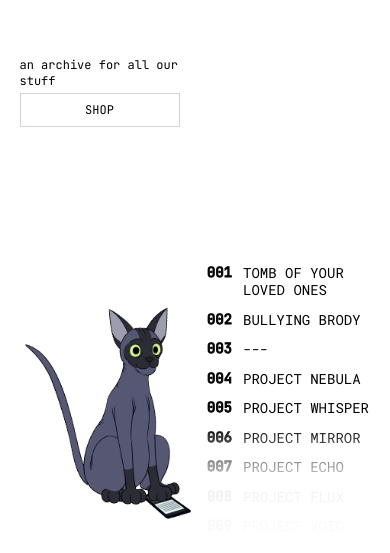
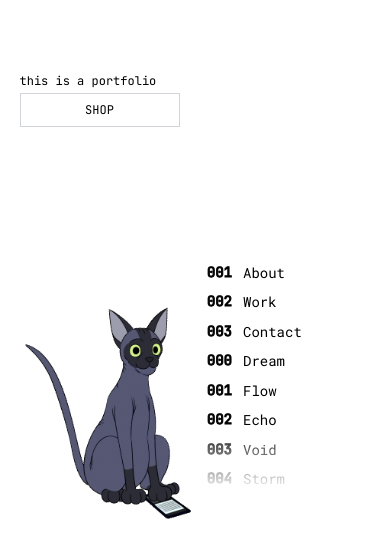
Before and after one commit to shuhzeb-dotcom/fresh-canvas, a React (Vite) app: page / in a window 390 px wide. Shown: the part 291-844 px from the top of the page. Built offline with nearby package versions, Linux system fonts and the light colour scheme; a web font is replaced by a local one.

Commit message:
Refactor to portfolio with poems

```diff
--- a/src/App.tsx
+++ b/src/App.tsx
@@ -2,69 +2,37 @@ import React, { useState, useEffect, useRef } from 'react';
 
 function App() {
   const [activeProject, setActiveProject] = useState<number | null>(null);
-  const [showEmailForm, setShowEmailForm] = useState(false);
-  const [email, setEmail] = useState('');
-  const [hoveredProject, setHoveredProject] = useState<number | null>(null);
-  const [joinUsHovered, setJoinUsHovered] = useState(false);
   const [shopHovered, setShopHovered] = useState(false);
   const [isMobile, setIsMobile] = useState(false);
   const [catState, setCatState] = useState<'idle' | 'typing'>('idle');
   const catStateRef = useRef<'idle' | 'typing'>('idle');
-  const [descriptionLines, setDescriptionLines] = useState<string[]>(['an archive for all our stuff']);
+  const [descriptionLines, setDescriptionLines] = useState<string[]>(['this is a portfolio']);
   const [currentTypingLine, setCurrentTypingLine] = useState('');
   const isTypingRef = useRef(false);
   const currentTextRef = useRef('');
   const currentCharIndexRef = useRef(0);
   const currentTypingLineRef = useRef('');
   const typingTimeoutRef = useRef<NodeJS.Timeout | null>(null);
-  const joinUsHoverTimeoutRef = useRef<NodeJS.Timeout | null>(null);
   const projectRefs = useRef<(HTMLDivElement | null)[]>([]);
   const projectListRef = useRef<HTMLDivElement | null>(null);
   const hasScrolledRef = useRef(false);
+  const joinUsHoverTimeoutRef = useRef<NodeJS.Timeout | null>(null);
 
+  const portfolioItems = [
+    { id: '001', name: 'About', description: 'Creative developer exploring the intersection of art and technology. Building experiences that challenge perception and inspire connection.' },
+    { id: '002', name: 'Work', description: 'A collection of projects spanning interactive installations, digital art, and experimental interfaces. Each piece tells a story of innovation and creative exploration.' },
+    { id: '003', name: 'Contact', description: 'Reach out to collaborate or discuss ideas. I\'m always interested in new projects and creative partnerships that push boundaries.' },
+  ];
 
-  const projects = [
-    { id: '001', name: 'TOMB OF YOUR LOVED ONES', description: 'You are a mosaic of everyone you have ever loved' },
-    { id: '002', name: 'BULLYING BRODY', description: 'Fame don\'t unlame you' },
-    { id: '003', name: '', description: 'click the button' },
-    { id: '004', name: 'PROJECT NEBULA', description: 'Exploring the depths of digital consciousness through interactive media.' },
-    { id: '005', name: 'PROJECT WHISPER', description: 'A haunting journey into the silence between sounds.' },
-    { id: '006', name: 'PROJECT MIRROR', description: 'Reflections of reality distorted through algorithmic perception.' },
-    { id: '007', name: 'PROJECT ECHO', description: 'Reverberations of forgotten memories in digital space.' },
-    { id: '008', name: 'PROJECT FLUX', description: 'Constant transformation through generative art systems.' },
-    { id: '009', name: 'PROJECT VOID', description: 'Embracing emptiness as a canvas for infinite possibility.' },
-    { id: '010', name: 'PROJECT PULSE', description: 'Rhythmic patterns that synchronize with human heartbeats.' },
-    { id: '011', name: 'PROJECT DRIFT', description: 'Wandering through landscapes of procedural generation.' },
-    { id: '012', name: 'PROJECT BLOOM', description: 'Organic growth patterns emerging from digital soil.' },
-    { id: '013', name: 'PROJECT STORM', description: 'Chaotic beauty captured in real-time weather simulations.' },
-    { id: '014', name: 'PROJECT CRYSTAL', description: 'Geometric perfection meets organic imperfection.' },
-    { id: '015', name: 'PROJECT SHADOW', description: 'Light and darkness dancing in perpetual motion.' },
-    { id: '016', name: 'PROJECT WAVE', description: 'Fluid dynamics translated into visual poetry.' },
-    { id: '017', name: 'PROJECT SPARK', description: 'Moments of inspiration captured in interactive installations.' },
-    { id: '018', name: 'PROJECT MAZE', description: 'Lost pathways leading to unexpected discoveries.' },
-    { id: '019', name: 'PROJECT FROST', description: 'Crystalline structures forming in digital winter.' },
-    { id: '020', name: 'PROJECT EMBER', description: 'Dying flames that refuse to be extinguished.' },
-    { id: '021', name: 'PROJECT TIDE', description: 'Oceanic movements controlled by lunar algorithms.' },
-    { id: '022', name: 'PROJECT PRISM', description: 'Light refracted through computational geometry.' },
-    { id: '023', name: 'PROJECT DUST', description: 'Particles of memory scattered across virtual landscapes.' },
-    { id: '024', name: 'PROJECT WIND', description: 'Invisible forces made visible through motion graphics.' },
-    { id: '025', name: 'PROJECT STONE', description: 'Ancient wisdom encoded in modern interfaces.' },
-    { id: '026', name: 'PROJECT FLAME', description: 'Passionate expressions burning through digital mediums.' },
-    { id: '027', name: 'PROJECT MIST', description: 'Ethereal atmospheres that blur reality and fiction.' },
-    { id: '028', name: 'PROJECT THORN', description: 'Beautiful dangers hidden in interactive experiences.' },
-    { id: '029', name: 'PROJECT SILK', description: 'Delicate threads weaving complex narrative structures.' },
-    { id: '030', name: 'PROJECT RUST', description: 'Decay and renewal in perpetual digital cycles.' },
-    { id: '031', name: 'PROJECT GLASS', description: 'Transparent barriers between observer and observed.' },
-    { id: '032', name: 'PROJECT CLAY', description: 'Malleable forms shaped by user interaction.' },
-    { id: '033', name: 'PROJECT SMOKE', description: 'Ephemeral traces of digital presence.' },
-    { id: '034', name: 'PROJECT PEARL', description: 'Hidden treasures discovered through exploration.' },
-    { id: '035', name: 'PROJECT THORN', description: 'Sharp contrasts in soft digital environments.' },
-    { id: '036', name: 'PROJECT MOSS', description: 'Slow growth patterns in accelerated time.' },
-    { id: '037', name: 'PROJECT STEEL', description: 'Industrial strength meets artistic sensitivity.' },
-    { id: '038', name: 'PROJECT HONEY', description: 'Sweet interactions that stick in memory.' },
-    { id: '039', name: 'PROJECT STORM', description: 'Turbulent emotions visualized through data.' },
-    { id: '040', name: 'PROJECT DAWN', description: 'New beginnings emerging from digital darkness.' },
+  const poems = [
+    { name: 'Dream', poem: 'Pixels dance in moonlight whispers, shadows stretch across screens. Silent echoes of forgotten songs play in digital dreams. Where code meets consciousness, new worlds emerge. Infinite possibilities written in the language of light.' },
+    { name: 'Flow', poem: 'Rhythm pulses through the interface, each click a heartbeat. Motion follows thought, creating pathways where none existed. The user and the digital become one, flowing together in seamless harmony. Time dissolves in this moment of perfect interaction.' },
+    { name: 'Echo', poem: 'Your input creates ripples across the surface. Each action reverberates through layers of code and design. Nothing is lost, only transformed. The echo of your presence lingers in the spaces between pixels.' },
+    { name: 'Void', poem: 'In the darkness between screens, possibilities gather. Emptiness becomes canvas. The void is not absence, but potential waiting to be filled. We create light from nothing, meaning from code.' },
+    { name: 'Storm', poem: 'Chaos beautiful and terrible. Data cascades like rain on windows. Patterns emerge from turbulence. This is where growth happens, where systems transform. The storm passes, leaving clarity in its wake.' },
   ];
+
+  const projects = [...portfolioItems, ...poems];
 
 
   useEffect(() => {
@@ -113,17 +81,10 @@ function App() {
         setActiveProject(closestProject);
 
         // Trigger typing animation on mobile
-        const description = projects[closestProject].description;
-        startTyping(description);
-
-        // Handle JOIN US hover state
-        if (closestProject === 2) {
-          setJoinUsHovered(true);
-          setHoveredProject(closestProject);
-        } else {
-          setJoinUsHovered(false);
-          setHoveredProject(null);
-        }
+        const text = closestProject < 3
+          ? projects[closestProject].description
+          : projects[closestProject].poem;
+        startTyping(text);
       }
     };
 
@@ -193,17 +154,12 @@ function App() {
     };
   }, []);
 
-  useEffect(() => {
-    return () => {
-      if (joinUsHoverTimeoutRef.current) {
-        clearTimeout(joinUsHoverTimeoutRef.current);
+
+  const handleProjectClick = (index: number, projectName: string) => {
+    if (index < 3) {
+      const slug = projectName.toLowerCase().replace(/\s+/g, '-');
+      window.location.href = `/${slug}`;
     }
-    };
-  }, []);
-
-  const handleProjectClick = (projectId: string, projectName: string) => {
-    const slug = projectName.toLowerCase().replace(/\s+/g, '-');
-    window.location.href = `/${projectId}-${slug}`;
   };
 
   const transitionToTyping = () => {
@@ -335,83 +291,19 @@ function App() {
   const handleProjectHover = (index: number) => {
     setActiveProject(index);
 
-    const description = projects[index].description;
+    const text = index < 3
+      ? projects[index].description
+      : projects[index].poem;
 
-    // Start typing new description
-    startTyping(description);
-
-    if (index === 2) {
-      if (joinUsHoverTimeoutRef.current) {
-        clearTimeout(joinUsHoverTimeoutRef.current);
-      }
-      setJoinUsHovered(true);
-      setHoveredProject(index);
-    }
+    startTyping(text);
   };
 
   const handleProjectLeave = (index: number) => {
-    if (index === 2) {
-      // Add a small delay before hiding JOIN US to prevent blinking
-      if (joinUsHoverTimeoutRef.current) {
-        clearTimeout(joinUsHoverTimeoutRef.current);
-      }
-      joinUsHoverTimeoutRef.current = setTimeout(() => {
-        setJoinUsHovered(false);
-        setHoveredProject(null);
-      }, 100);
-    }
   };
-
-
-  const handleJoinUsClick = () => {
-    setShowEmailForm(true);
-  };
-
-  const handleEmailSubmit = (e: React.FormEvent) => {
-    e.preventDefault();
-    // Handle email submission here
-    console.log('Email submitted:', email);
-    setShowEmailForm(false);
-    setEmail('');
-  };
-
 
 
   return (
     <div className="h-screen bg-white font-mono overflow-hidden">
-      {/* Email Form Modal */}
-      {showEmailForm && (
-        <div className="fixed inset-0 bg-black bg-opacity-50 flex items-center justify-center z-50">
-          <div className="bg-white p-4 sm:p-6 md:p-8 rounded-lg max-w-sm sm:max-w-md w-full mx-4">
-            <h2 className="text-lg sm:text-xl font-mono mb-4">JOIN US</h2>
-            <form onSubmit={handleEmailSubmit}>
-              <input
-                type="email"
-                value={email}
-                onChange={(e) => setEmail(e.target.value)}
-                placeholder="Enter your email"
-                className="w-full p-2 sm:p-3 border border-gray-300 rounded mb-4 font-mono text-sm sm:text-base"
-                required
-              />
-              <div className="flex gap-4">
-                <button
-                  type="submit"
-                  className="flex-1 bg-black text-white p-2 sm:p-3 rounded font-mono hover:bg-gray-800 transition-colors text-sm sm:text-base"
-                >
-                  SUBMIT
-                </button>
-                <button
-                  type="button"
-                  onClick={() => setShowEmailForm(false)}
-                  className="flex-1 border border-gray-300 p-2 sm:p-3 rounded font-mono hover:bg-gray-100 transition-colors text-sm sm:text-base"
-                >
-                  CANCEL
-                </button>
-              </div>
-            </form>
-          </div>
-        </div>
-      )}
 
       <div className="h-full flex items-center justify-center relative">
         <div className="fixed inset-0 pointer-events-none z-20">
@@ -481,23 +373,22 @@ function App() {
             >
               <div className="space-y-1 sm:space-y-2 pb-[32rem] md:pb-[32rem] lg:pb-[40rem] xl:pb-[48rem] 2xl:pb-[56rem]">
                 {projects.map((project, index) => (
-                  <div className="flex items-start" key={project.id}>
+                  <div className="flex items-start" key={project.id || project.name}>
                     <div
                       className="w-8 sm:w-10 md:w-12 xl:w-16 flex-shrink-0 text-black text-sm sm:text-base md:text-lg xl:text-xl leading-tight font-jetbrains-mono pt-1.5 sm:pt-2.5 pointer-events-none"
                       style={{ WebkitTextStroke: '1px black' }}
                     >
-                      {project.id}
+                      {project.id || (index - 3).toString().padStart(3, '0')}
                     </div>
 
                     <div
                       ref={el => projectRefs.current[index] = el}
                       className="cursor-pointer flex-1 pointer-events-auto"
-                      onClick={() => index === 2 ? handleJoinUsClick() : handleProjectClick(project.id, project.name)}
+                      onClick={() => handleProjectClick(index, project.name)}
                       onMouseEnter={() => handleProjectHover(index)}
                       onMouseLeave={() => handleProjectLeave(index)}
                     >
                       <div className="text-sm sm:text-base md:text-lg xl:text-xl leading-tight font-roboto-mono break-words pointer-events-none pt-1 sm:pt-2">
-                        {index !== 2 ? (
                         <span
                           className={`inline-block px-1 py-0.5 ${
                             activeProject === index
@@ -507,17 +398,6 @@ function App() {
                         >
                           {project.name}
                         </span>
-                        ) : (
-                          <span
-                            className={`inline-block px-1 py-0.5 ${
-                              activeProject === index
-                                ? 'bg-[#2414ff] text-white font-bold'
-                                : 'text-black'
-                            }`}
-                          >
-                            {joinUsHovered && hoveredProject === index ? 'JOIN US' : '---'}
-                          </span>
-                        )}
                       </div>
                     </div>
                   </div>
```
Lines whose indentation alone changed are shown as unchanged.
